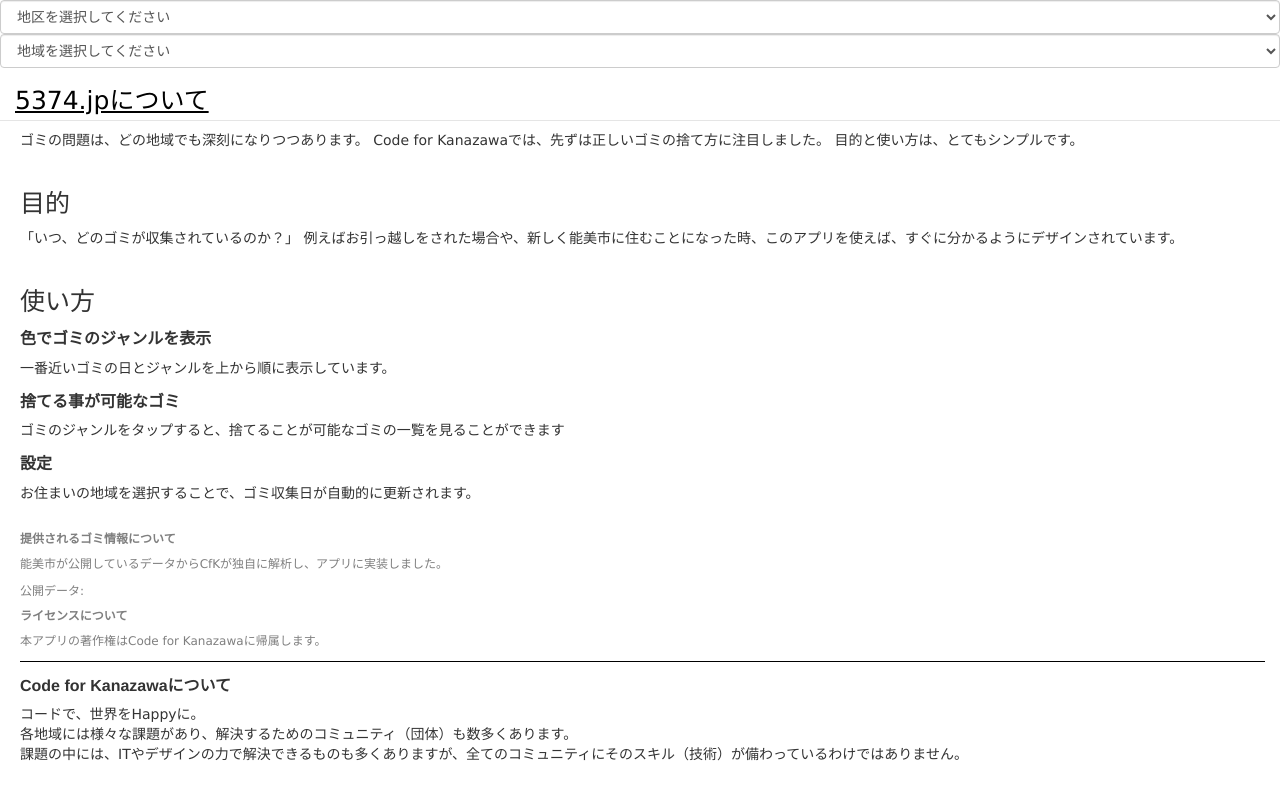
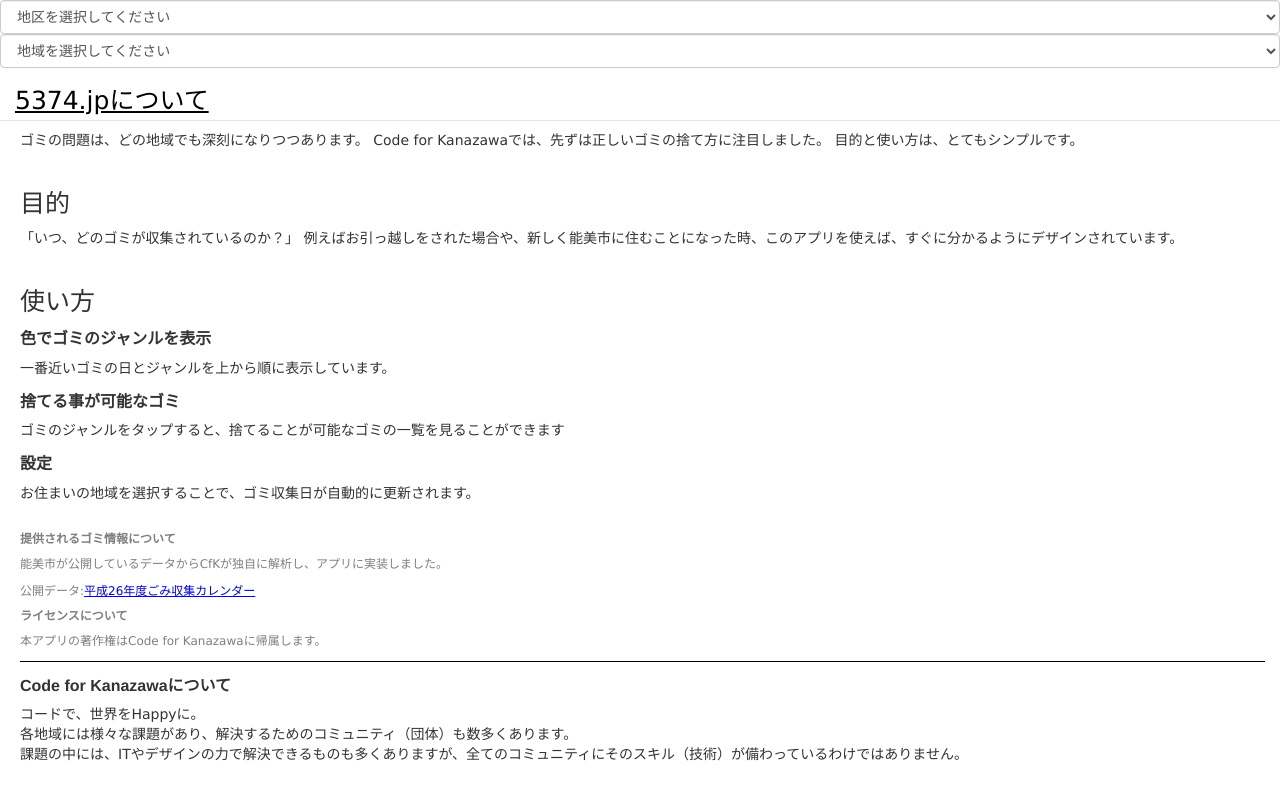
Before and after one commit to codefornomi/codefornomi.github.io, a plain HTML site: page index.html in a window 1280 px wide. Both pictures are taken after a click on the link "5374.jpについて". Shown: the top 786 px of the page. Drawn offline with Linux system fonts and the light colour scheme.

```diff
--- a/index.html
+++ b/index.html
@@ -39,7 +39,7 @@ Code for Kanazawaでは、先ずは正しいゴミの捨て方に注目しまし
             <div id="caption">
               <h4>提供されるゴミ情報について</h4>
               <p>能美市が公開しているデータからCfKが独自に解析し、アプリに実装しました。</p>
-              <p>公開データ:<a href="http://www.city.nomi.ishikawa.jp/seikatsu/26_gomi_calendar_2.html">平成26年度ごみ収集カレンダー</a>
+              <p>公開データ:<a href="http://www.city.nomi.ishikawa.jp/seikatsu/26_gomi_calendar_2.html" target="_blank" style="color:#0000ee; text-decoration: underline;">平成26年度ごみ収集カレンダー</a></p>
               <h4>ライセンスについて</h4>
               <p>本アプリの著作権はCode for Kanazawaに帰属します。</p>
             </div>
```
